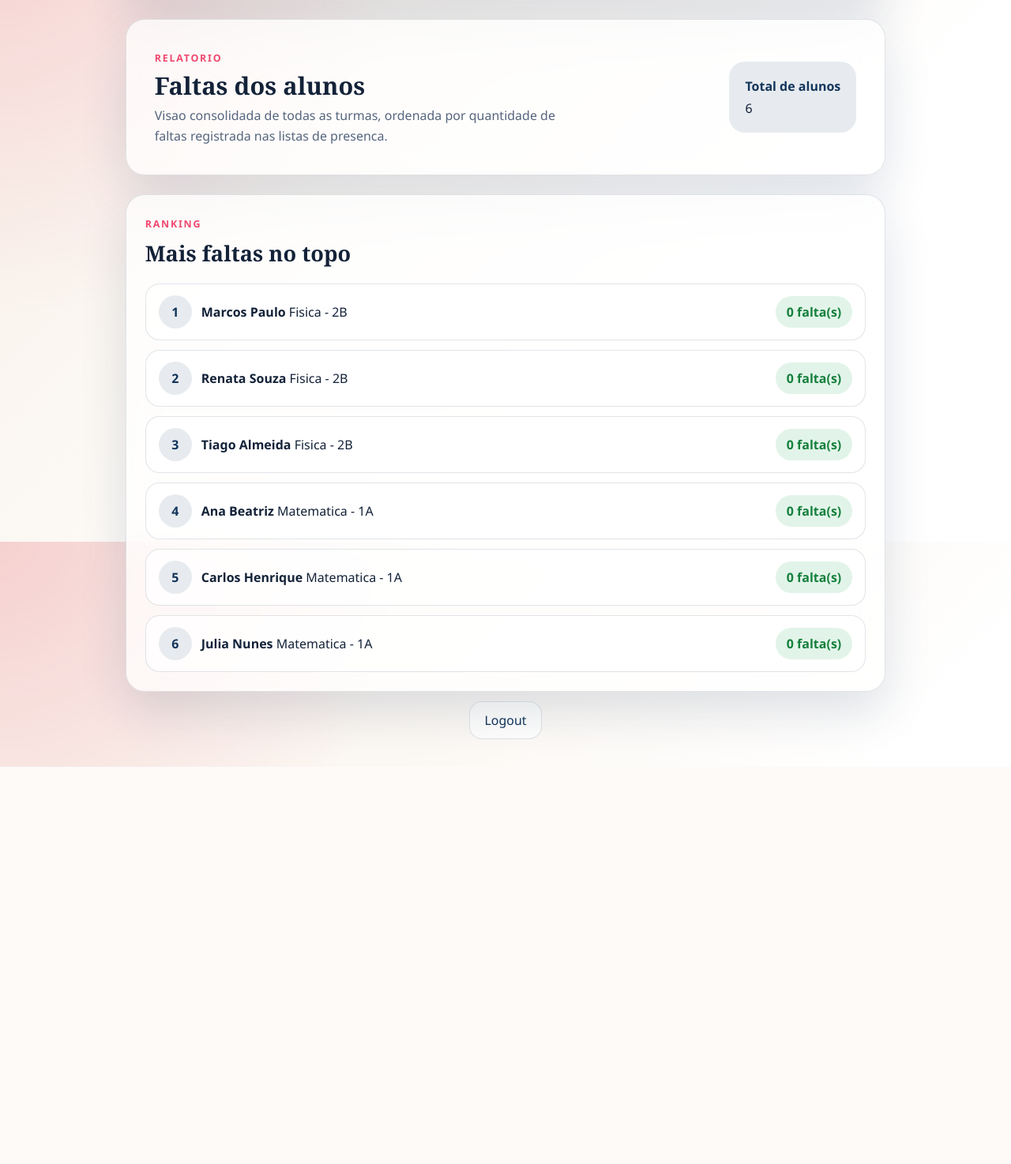
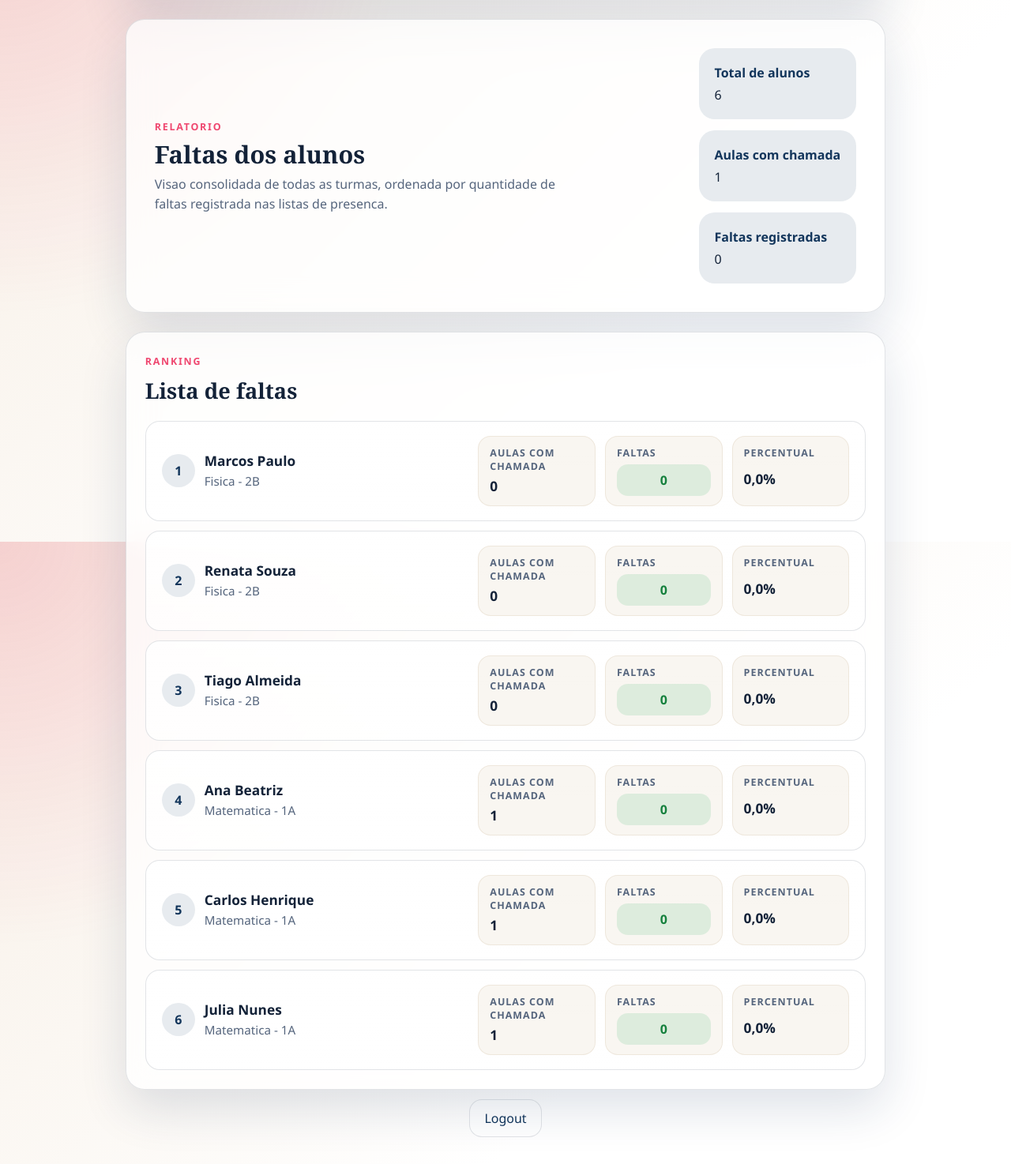
Before and after one commit to leandrolopesleal262016/wiseaulas, a PHP site: page /index.php?page=report in a window 1280 px wide. Shown: the part 114-1588 px from the top of the page at 79% size. Before the commit the page ends 1085 px from the top, so only its background shows below. Run offline with PHP 8.4, Linux system fonts and the light colour scheme; the visitor is signed in with stand-in values (Sample User, id 1).

Commit message:
Improve absence report layout and metrics

```diff
--- a/app/Repositories/AttendanceRepository.php
+++ b/app/Repositories/AttendanceRepository.php
@@ -141,7 +141,8 @@ final class AttendanceRepository
             "SELECT s.id AS student_id,
                     s.name AS student_name,
                     c.name AS course_name,
-                    COALESCE(SUM(CASE WHEN l.teacher_id = :teacher_id AND a.status = 'absent' THEN 1 ELSE 0 END), 0) AS absence_count
+                    COALESCE(SUM(CASE WHEN l.teacher_id = :teacher_id AND a.status = 'absent' THEN 1 ELSE 0 END), 0) AS absence_count,
+                    COALESCE(SUM(CASE WHEN l.teacher_id = :teacher_id AND a.id IS NOT NULL THEN 1 ELSE 0 END), 0) AS recorded_lessons_count
              FROM students s
              INNER JOIN courses c ON c.id = s.course_id
              LEFT JOIN attendance a ON a.student_id = s.id
@@ -166,7 +167,8 @@ final class AttendanceRepository
             "SELECT s.id AS student_id,
                     s.name AS student_name,
                     c.name AS course_name,
-                    COALESCE(SUM(CASE WHEN a.status = 'absent' THEN 1 ELSE 0 END), 0) AS absence_count
+                    COALESCE(SUM(CASE WHEN a.status = 'absent' THEN 1 ELSE 0 END), 0) AS absence_count,
+                    COUNT(a.id) AS recorded_lessons_count
              FROM students s
              INNER JOIN courses c ON c.id = s.course_id
              LEFT JOIN attendance a ON a.student_id = s.id
@@ -174,4 +176,24 @@ final class AttendanceRepository
              ORDER BY absence_count DESC, c.name ASC, s.name ASC"
         )->fetchAll();
     }
+
+    public function attendanceLessonCountForTeacher(int $teacherId): int
+    {
+        $statement = Database::connection()->prepare(
+            'SELECT COUNT(DISTINCT l.id)
+             FROM lessons l
+             INNER JOIN attendance a ON a.lesson_id = l.id
+             WHERE l.teacher_id = :teacher_id'
+        );
+        $statement->execute(['teacher_id' => $teacherId]);
+
+        return (int) $statement->fetchColumn();
+    }
+
+    public function attendanceLessonCountForAdmin(): int
+    {
+        return (int) Database::connection()->query(
+            'SELECT COUNT(DISTINCT lesson_id) FROM attendance'
+        )->fetchColumn();
+    }
 }
--- a/app/Views/report.php
+++ b/app/Views/report.php
@@ -1,12 +1,19 @@
 <?php require base_path('app/Views/partials/header.php'); ?>
 <?php
+$reportRows = $reportRows ?? [];
+$totalStudents = count($reportRows);
+$totalAbsences = array_sum(array_map(
+    static fn (array $row): int => (int) ($row['absence_count'] ?? 0),
+    $reportRows
+));
 $absenceLevels = array_values(array_unique(array_map(
     static fn (array $row): int => (int) ($row['absence_count'] ?? 0),
-    $reportRows ?? []
+    $reportRows
 )));
 rsort($absenceLevels);
 $topAbsenceCount = $absenceLevels[0] ?? 0;
 $secondAbsenceCount = $absenceLevels[1] ?? null;
+$lowestAbsenceCount = $absenceLevels === [] ? 0 : $absenceLevels[count($absenceLevels) - 1];
 ?>
 <section class="hero compact">
     <div class="hero-copy">
@@ -18,10 +25,18 @@ $secondAbsenceCount = $absenceLevels[1] ?? null;
                 : 'Visao das suas turmas, ordenada por quantidade de faltas registrada nas listas de presenca.'; ?>
         </p>
     </div>
-    <div class="hero-meta">
+    <div class="hero-meta report-hero-metrics">
         <div class="metric-card">
             <strong>Total de alunos</strong>
-            <span><?= count($reportRows ?? []); ?></span>
+            <span><?= $totalStudents; ?></span>
+        </div>
+        <div class="metric-card">
+            <strong>Aulas com chamada</strong>
+            <span><?= (int) ($attendanceLessonCount ?? 0); ?></span>
+        </div>
+        <div class="metric-card">
+            <strong>Faltas registradas</strong>
+            <span><?= $totalAbsences; ?></span>
         </div>
     </div>
 </section>
@@ -30,39 +45,57 @@ $secondAbsenceCount = $absenceLevels[1] ?? null;
     <div class="section-head">
         <div>
             <span class="eyebrow">Ranking</span>
-            <h2>Mais faltas no topo</h2>
+            <h2>Lista de faltas</h2>
         </div>
     </div>
 
-    <?php if (($reportRows ?? []) === []): ?>
+    <?php if ($reportRows === []): ?>
         <p class="empty-state">Nenhum aluno encontrado para este relatorio.</p>
     <?php else: ?>
-        <div class="report-list">
+        <ol class="report-list" aria-label="Ranking de faltas dos alunos">
             <?php foreach ($reportRows as $index => $row): ?>
                 <?php
                 $absenceCount = (int) ($row['absence_count'] ?? 0);
-                $absenceClass = 'absence-pill absence-pill-green';
+                $recordedLessonsCount = (int) ($row['recorded_lessons_count'] ?? 0);
+                $absencePercentage = $recordedLessonsCount > 0
+                    ? round(($absenceCount / $recordedLessonsCount) * 100, 1)
+                    : 0.0;
+                $absenceClass = 'absence-pill absence-pill-neutral';
 
                 if ($topAbsenceCount > 0 && $absenceCount === $topAbsenceCount) {
                     $absenceClass = 'absence-pill absence-pill-red';
                 } elseif ($secondAbsenceCount !== null && $secondAbsenceCount > 0 && $absenceCount === $secondAbsenceCount) {
                     $absenceClass = 'absence-pill absence-pill-orange';
+                } elseif ($absenceCount === $lowestAbsenceCount) {
+                    $absenceClass = 'absence-pill absence-pill-green';
                 }
                 ?>
-                <article class="report-row">
+                <li class="report-row">
                     <div class="report-row-main">
                         <span class="report-rank"><?= $index + 1; ?></span>
-                        <div>
-                            <strong><?= e($row['student_name']); ?></strong>
-                            <span><?= e($row['course_name']); ?></span>
+                        <div class="report-student">
+                            <strong class="report-student-name"><?= e($row['student_name']); ?></strong>
+                            <span class="report-student-course"><?= e($row['course_name']); ?></span>
                         </div>
                     </div>
-                    <strong class="<?= e($absenceClass); ?>">
-                        <?= $absenceCount; ?> falta(s)
-                    </strong>
-                </article>
+
+                    <div class="report-stats">
+                        <div class="report-stat">
+                            <span class="report-stat-label">Aulas com chamada</span>
+                            <strong class="report-stat-value"><?= $recordedLessonsCount; ?></strong>
+                        </div>
+                        <div class="report-stat">
+                            <span class="report-stat-label">Faltas</span>
+                            <strong class="<?= e($absenceClass); ?>"><?= $absenceCount; ?></strong>
+                        </div>
+                        <div class="report-stat">
+                            <span class="report-stat-label">Percentual</span>
+                            <strong class="report-stat-value"><?= number_format($absencePercentage, 1, ',', '.'); ?>%</strong>
+                        </div>
+                    </div>
+                </li>
             <?php endforeach; ?>
-        </div>
+        </ol>
     <?php endif; ?>
 </section>
 <?php require base_path('app/Views/partials/footer.php'); ?>
--- a/assets/styles.css
+++ b/assets/styles.css
@@ -1103,6 +1103,12 @@ button:hover {
     gap: 12px;
 }
 
+.report-list {
+    margin: 0;
+    padding: 0;
+    list-style: none;
+}
+
 .lesson-order-item,
 .report-row {
     display: flex;
@@ -1144,6 +1150,12 @@ button:hover {
     flex-wrap: wrap;
 }
 
+.report-row {
+    gap: 18px;
+    padding: 18px 20px;
+    background: linear-gradient(180deg, rgba(255, 255, 255, 0.88), rgba(255, 255, 255, 0.72));
+}
+
 .report-rank {
     display: inline-flex;
     align-items: center;
@@ -1156,14 +1168,65 @@ button:hover {
     font-weight: 800;
 }
 
+.report-student {
+    display: grid;
+    gap: 4px;
+}
+
+.report-student-name {
+    font-size: 1.08rem;
+    line-height: 1.25;
+}
+
+.report-student-course {
+    color: var(--muted);
+    font-size: 0.95rem;
+}
+
+.report-stats {
+    margin-left: auto;
+    display: grid;
+    grid-template-columns: repeat(3, minmax(130px, 1fr));
+    gap: 12px;
+    width: min(100%, 470px);
+}
+
+.report-stat {
+    display: grid;
+    gap: 6px;
+    padding: 12px 14px;
+    border-radius: 16px;
+    background: rgba(248, 245, 239, 0.85);
+    border: 1px solid rgba(190, 161, 120, 0.18);
+}
+
+.report-stat-label {
+    color: var(--muted);
+    font-size: 0.78rem;
+    font-weight: 700;
+    text-transform: uppercase;
+    letter-spacing: 0.08em;
+}
+
+.report-stat-value {
+    font-size: 1.08rem;
+    line-height: 1.2;
+}
+
 .absence-pill {
     display: inline-flex;
     align-items: center;
+    justify-content: center;
     min-height: 40px;
     padding: 8px 14px;
-    border-radius: 999px;
+    border-radius: 14px;
     font-weight: 800;
     white-space: nowrap;
+}
+
+.absence-pill-neutral {
+    background: rgba(148, 163, 184, 0.12);
+    color: #475569;
 }
 
 .absence-pill-red {
@@ -1179,6 +1242,10 @@ button:hover {
 .absence-pill-green {
     background: rgba(22, 163, 74, 0.12);
     color: #15803d;
+}
+
+.report-hero-metrics {
+    grid-template-columns: repeat(auto-fit, minmax(170px, 1fr));
 }
 
 .inline-form {
@@ -1406,6 +1473,12 @@ button:hover {
         align-items: flex-start;
     }
 
+    .report-stats {
+        margin-left: 0;
+        width: 100%;
+        grid-template-columns: 1fr;
+    }
+
     .lesson-admin-tools,
     .lesson-admin-inline-form {
         width: 100%;
--- a/index.php
+++ b/index.php
@@ -860,6 +860,9 @@ try {
         render('report', [
             'pageTitle' => 'Relatorio de Faltas',
             'reportScope' => $isAdmin ? 'admin' : 'teacher',
+            'attendanceLessonCount' => $isAdmin
+                ? $attendanceRepository->attendanceLessonCountForAdmin()
+                : $attendanceRepository->attendanceLessonCountForTeacher((int) ($authUser['id'] ?? 0)),
             'reportRows' => $isAdmin
                 ? $attendanceRepository->absenceReportForAdmin()
                 : $attendanceRepository->absenceReportForTeacher((int) ($authUser['id'] ?? 0)),
```
